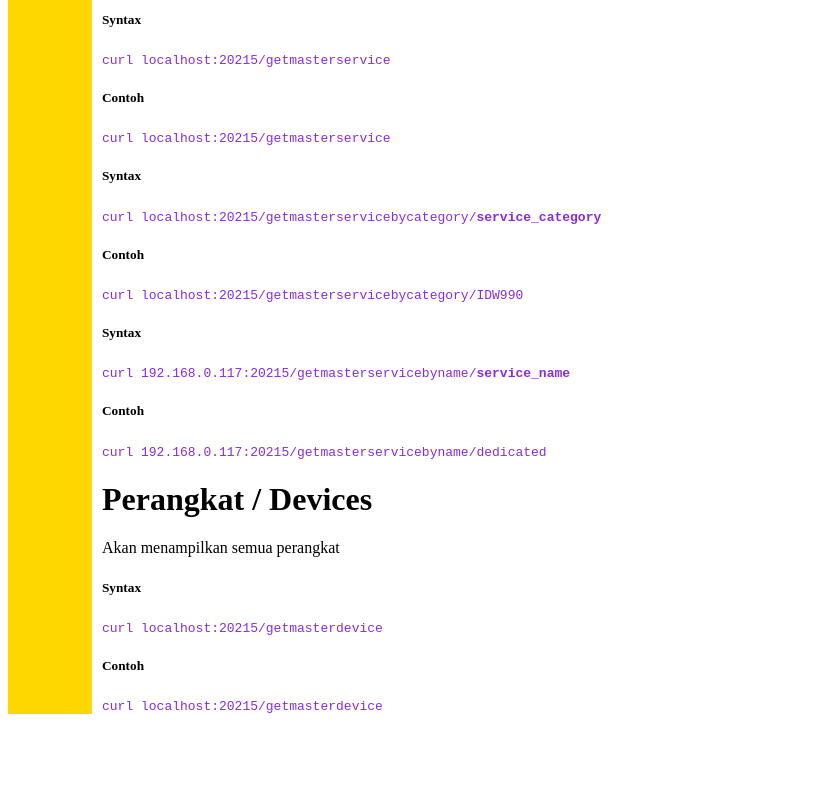
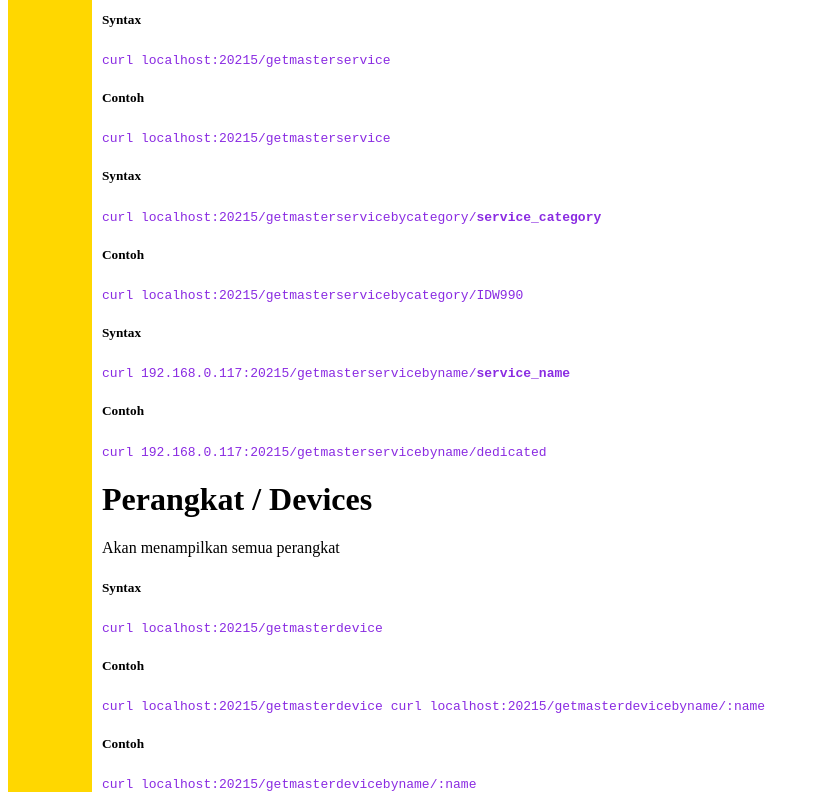
Before and after one commit to pojok-webdev/wo-server-v2, a website: page help/home.ejs in a window 1280 px wide. Shown: the part 10729-11529 px from the top of the page, without its empty margins (0-819 px from the left). Before the commit the page ends 11451 px from the top, so only its background shows below. Drawn offline with nearby package versions, Linux system fonts and the light colour scheme; files that its build step writes are made by us from their sources.

Commit message:
add help for getmasterdevicebyname

```diff
--- a/help/device.ejs
+++ b/help/device.ejs
@@ -8,3 +8,11 @@
 <code>
     curl localhost:20215/getmasterdevice
 </code>
+
+<code>
+    curl localhost:20215/getmasterdevicebyname/:name
+</code>
+<h5>Contoh</h5>
+<code>
+    curl localhost:20215/getmasterdevicebyname/:name
+</code>
```
